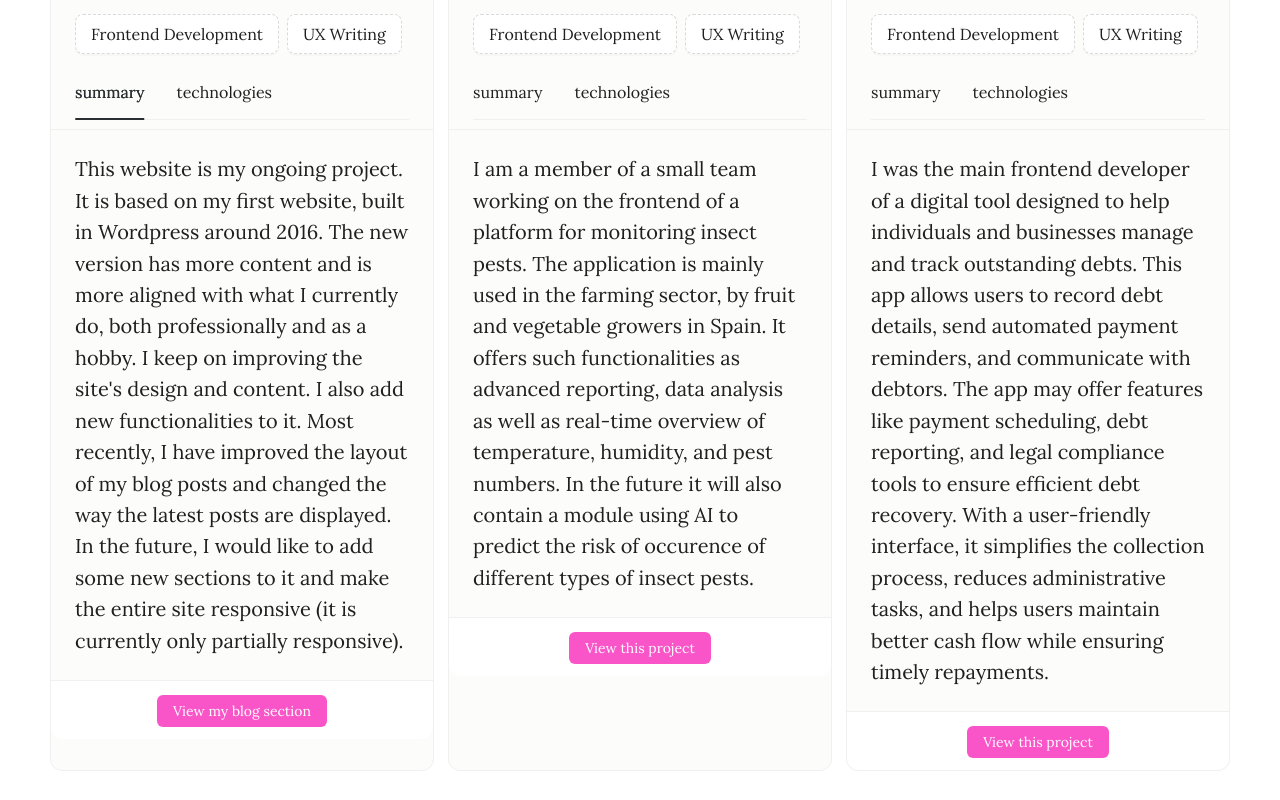
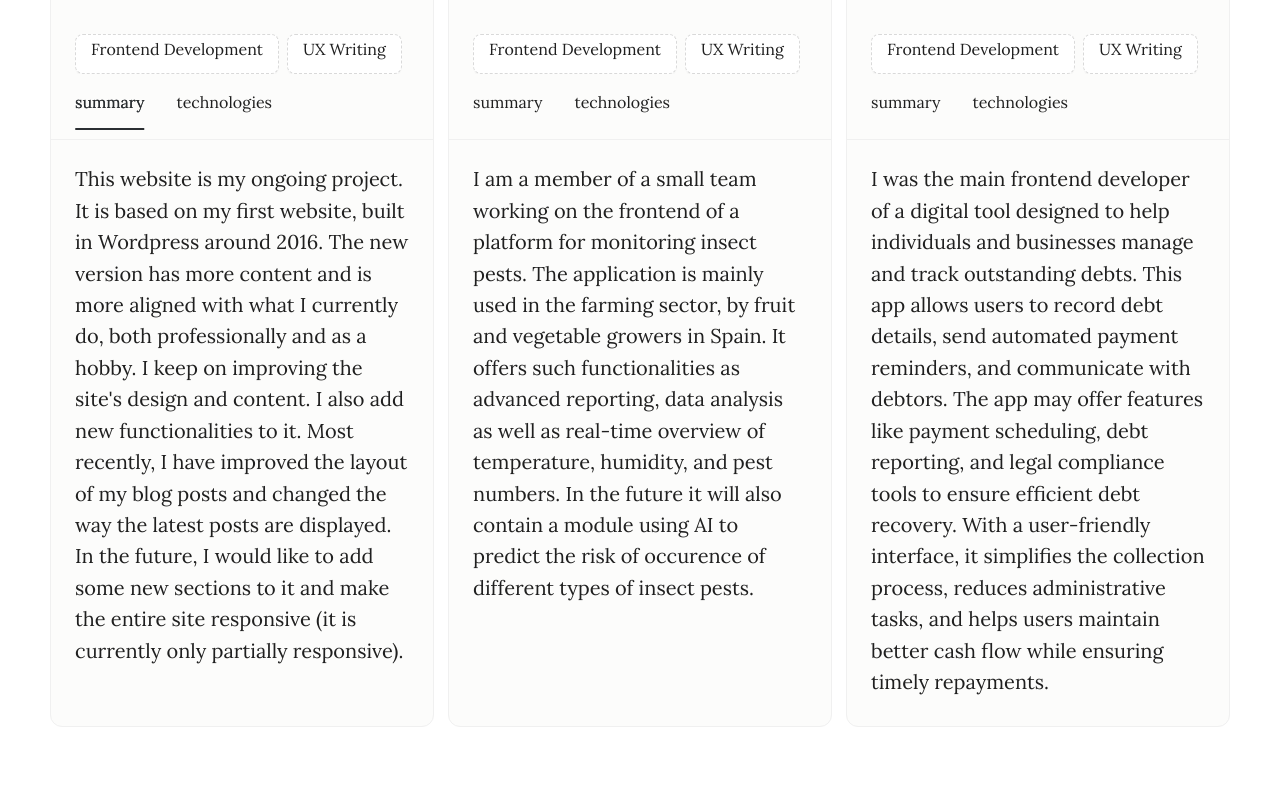
Before and after one commit to domi82/linguex, a React (Create React App) app: page / in a window 1280 px wide. Shown: the part 1260-2060 px from the top of the page. Built offline with nearby package versions, Linux system fonts and the light colour scheme.

Commit message:
Modify AboutPage and HomePage styles

```diff
--- a/src/components/AppThemeComponent/AppThemeComponent.tsx
+++ b/src/components/AppThemeComponent/AppThemeComponent.tsx
@@ -4,7 +4,7 @@ class AppThemeComponent {
   getAppTheme = () => {
     const appTheme: ThemeConfig = {
       token: {
-        colorPrimary: "#fda0ca",
+        colorPrimary: "#F955C8",
         colorLink: "#000",
         colorLinkActive: "#000",
         colorLinkHover: "#000",
@@ -16,13 +16,15 @@ class AppThemeComponent {
           primaryShadow: "transparen",
         },
         Modal: {
-          colorPrimary: "#397350",
+          colorPrimary: "#F955C8",
         },
         Layout: {
           bodyBg: "transparent",
         },
         Card: {
           colorBgContainer: "#fff",
+          actionsBg: "#fff",
+          colorBorder: "#fff",
           borderRadiusLG: 12,
           borderRadiusSM: 12,
           borderRadiusXS: 12,
@@ -77,7 +79,7 @@ class AppThemeComponent {
           dotActiveWidth: 30,
         },
         Timeline: {
-          fontSize: 20,
+          fontSize: 16,
           itemPaddingBottom: 30,
 
           margin: 30,
--- a/src/i18n/en.json
+++ b/src/i18n/en.json
@@ -28,7 +28,9 @@
     "home.about.link": "about",
     "home.blog.link": "blog",
     "about.header": "A bit about me",
-    "about.description": "After many years of searching for the right profession, I finally love what I do.",
+    "about.description1": "After many years of searching for the right profession, I finally love what I do.",
+    "about.description2": "I'm Dominika - a Frontend Developer and Technical Writer working remotely from Poland and Spain. I am passionate about creating meaningful and impactful designs.",
+    "about.description3": "In my everyday work I use such tools as Jira, Confluence, Visual Studio Code, Swagger, STS, and Bitbucket. I have also recently started to use GitHub to store my personal projects.",
     "blog.header": "Latests posts",
     "blog.description": "I use this space to store my notes on problems encountered in frontend development",
     "blog.post.header.1": "Using Stash",
--- a/src/pages/AboutPage/AboutPage.module.scss
+++ b/src/pages/AboutPage/AboutPage.module.scss
@@ -1,7 +1,7 @@
 
 
         .heading {
-            padding-left:60px;
+            padding-left:50px;
             h3{
 
                 font-weight: 400;
@@ -13,18 +13,27 @@
             font-size: 35px;
 
 
-            padding-bottom: 60px;
+            padding-bottom: 40px;
             text-align: left;
         }
-       .timeline{
+
+
+    }
+        .description{
+        padding-left:50px;
+        padding-right:20px;
+        font-size: 20px;
+
+
+        }
+    .timeline{
+        padding-left:50px;
             .icon{
                 height:30px;
                 color:'red';
             }
 
         }
-
-    }
 
 
 
--- a/src/pages/AboutPage/AboutPage.tsx
+++ b/src/pages/AboutPage/AboutPage.tsx
@@ -38,12 +38,21 @@ const AboutPage: React.FC = () => {
             <FormattedMessage id="about.header" />
           </h3>
           <p>
-            <FormattedMessage id="about.description" />
+            <FormattedMessage id="about.description1" />
           </p>
         </Col>
       </Row>
+      <Row>
+        <Col span={10} className={styles.description}>
+          <p>
+            <FormattedMessage id="about.description2" />
+          </p>
+          <p>
+            <FormattedMessage id="about.description3" />
+          </p>
+        </Col>
+        <Col span={14} className={styles.timeline}>
           <Timeline
-        mode="alternate"
             className={styles.timeline}
             items={[
               {
@@ -86,6 +95,8 @@ const AboutPage: React.FC = () => {
               },
             ]}
           />
+        </Col>
+      </Row>
     </PublicLayoutComponent>
   );
 };
--- /dev/null
+++ b/src/pages/HomePage/HomePage.css
@@ -0,0 +1,17 @@
+.ant-tabs{
+  border: none !important;
+.ant-tabs-nav:before {
+    border-bottom: none !important;
+  }
+  .ant-tabs-nav:after {
+    border-bottom: none !important;
+  }
+}
+.ant-card-body {
+  border-top: 0px solid #faf9f780; /* Example: Blue border */
+}
+.card-actions {
+  display: flex;
+  justify-content: flex-end;
+  margin-top: auto;
+}
--- a/src/pages/HomePage/HomePage.module.scss
+++ b/src/pages/HomePage/HomePage.module.scss
@@ -42,22 +42,27 @@ align-items: center;
 
        padding-left: 30px;
         font-size: 35px;
+        padding-bottom: 20px;
 
 
     }
 }
     .buttons {
         size:'large';
-        margin-bottom:10px;
+        padding-bottom:10px;
 
     }
     .description {
         font-size: 20px;
+
     }
+}
+
 
 }
 
-    }
+
+
 
 
 
@@ -97,6 +102,7 @@ align-items: center;
 
 
     }
+
 
 }
 
--- a/src/pages/HomePage/HomePage.tsx
+++ b/src/pages/HomePage/HomePage.tsx
@@ -7,6 +7,7 @@ import useResponsiveLayout from "../../components/LayoutComponent/UseResponsiveL
 import homeImage from "../../resources/images/home-image.svg";
 import { ReactComponent as XIcon } from "../../resources/images/x-icon.svg";
 import styles from "./HomePage.module.scss";
+import "./HomePage.css";
 import PublicLayoutComponent from "../../components/LayoutComponent/PublicLayoutComponent/PublicLayoutComponent";
 
 /**
@@ -156,12 +157,10 @@ const HomePage: React.FC = () => {
                   </Space>
                 </>
               }
-              actions={[
-                <Link to="/blog">
-                  <Button type="primary">View my blog section</Button>
-                </Link>,
-              ]}
               tabList={tab1List}
+              tabProps={{
+                tabBarStyle: { borderBottom: "none" },
+              }}
               activeTabKey={activeTabKey1}
               onTabChange={onTab1Change}
             >
@@ -205,16 +204,6 @@ const HomePage: React.FC = () => {
                   </Space>
                 </>
               }
-              actions={[
-                <a
-                  className={styles.options}
-                  target="_blank"
-                  rel="noopener noreferrer"
-                  href="https://agrisens.es"
-                >
-                  <Button type="primary">View this project</Button>
-                </a>,
-              ]}
               tabList={tab2List}
               activeTabKey={activeTabKey1}
               onTabChange={onTab2Change}
@@ -259,15 +248,6 @@ const HomePage: React.FC = () => {
                   </Space>
                 </>
               }
-              actions={[
-                <a
-                  target="_blank"
-                  rel="noopener noreferrer"
-                  href="https://taxfen.com"
-                >
-                  <Button type="primary">View this project</Button>
-                </a>,
-              ]}
               tabList={tab3List}
               activeTabKey={activeTabKey1}
               onTabChange={onTab3Change}
```
Lines whose indentation alone changed are shown as unchanged.
